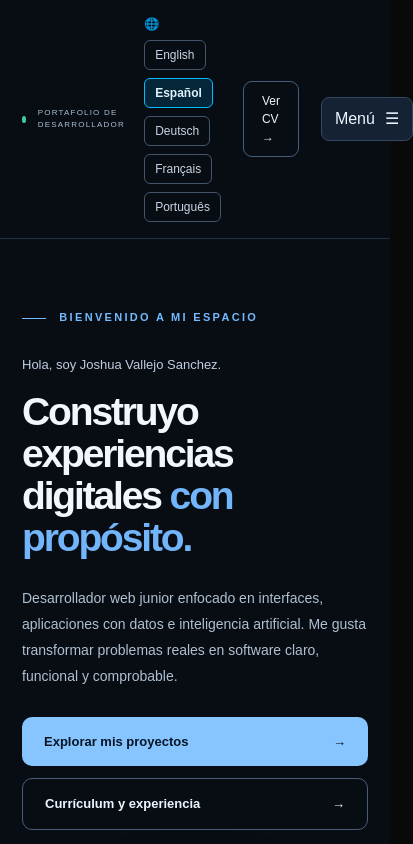
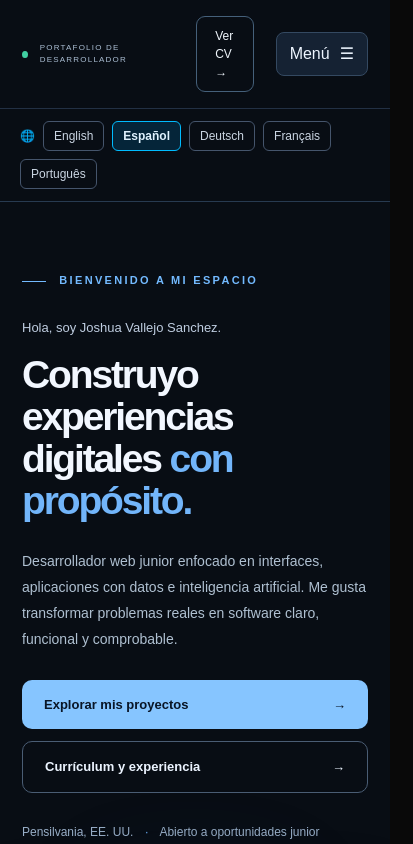
Before and after one commit to Dleteo/Nexus-AI, a Next.js app: page / in a window 390 px wide. Shown: the top 844 px of the page, 413 px wide, since content can reach past the window. Built offline with nearby package versions, Linux system fonts and the light colour scheme.

Commit message:
fix(i18n): separate language switcher from compact mobile header

```diff
--- a/components/career/CareerHome.tsx
+++ b/components/career/CareerHome.tsx
@@ -164,12 +164,13 @@ export default function CareerHome() {
       <div className={styles.content}>
         <header className={styles.topbar}>
           <div className={styles.topbarLeft}><span className={styles.liveDot}/><span>PORTAFOLIO DE DESARROLLADOR</span></div>
-          <nav className={styles.topbarActions} aria-label="Accesos rápidos"><LanguageSwitcher language="es"/>
+          <nav className={styles.topbarActions} aria-label="Accesos rápidos">
             <a href={professionalProfile.github} target="_blank" rel="noopener noreferrer" className={styles.topLink}>GitHub <Arrow external/></a>
             <Link href="/resume" className={styles.topButton}>Ver CV <Arrow/></Link>
             <button type="button" aria-label={mobileMenuOpen ? "Cerrar menú" : "Abrir menú"} aria-expanded={mobileMenuOpen} aria-controls="career-mobile-nav" className={styles.menuButton} onClick={() => setMobileMenuOpen(!mobileMenuOpen)}>{mobileMenuOpen ? "Cerrar" : "Menú"} <span aria-hidden="true">{mobileMenuOpen ? "×" : "☰"}</span></button>
           </nav>
         </header>
+        <div className="border-b border-[#273a50] px-5 py-3 sm:px-9"><LanguageSwitcher language="es"/></div>
         {mobileMenuOpen && <nav id="career-mobile-nav" className={styles.mobileNavigation} aria-label="Menú del portafolio">{navigation.map((item) => <a key={item.href} href={item.href} onClick={() => setMobileMenuOpen(false)}>{item.label}</a>)}</nav>}
 
         <main id="principal" className={styles.main}>
```
